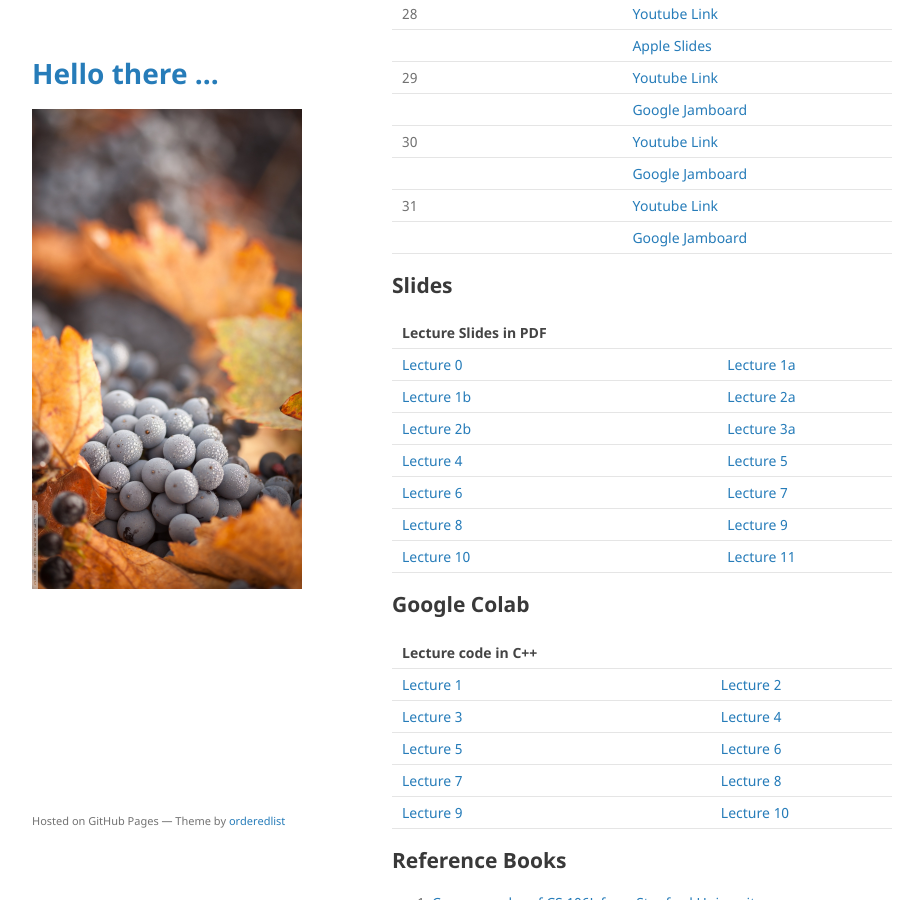
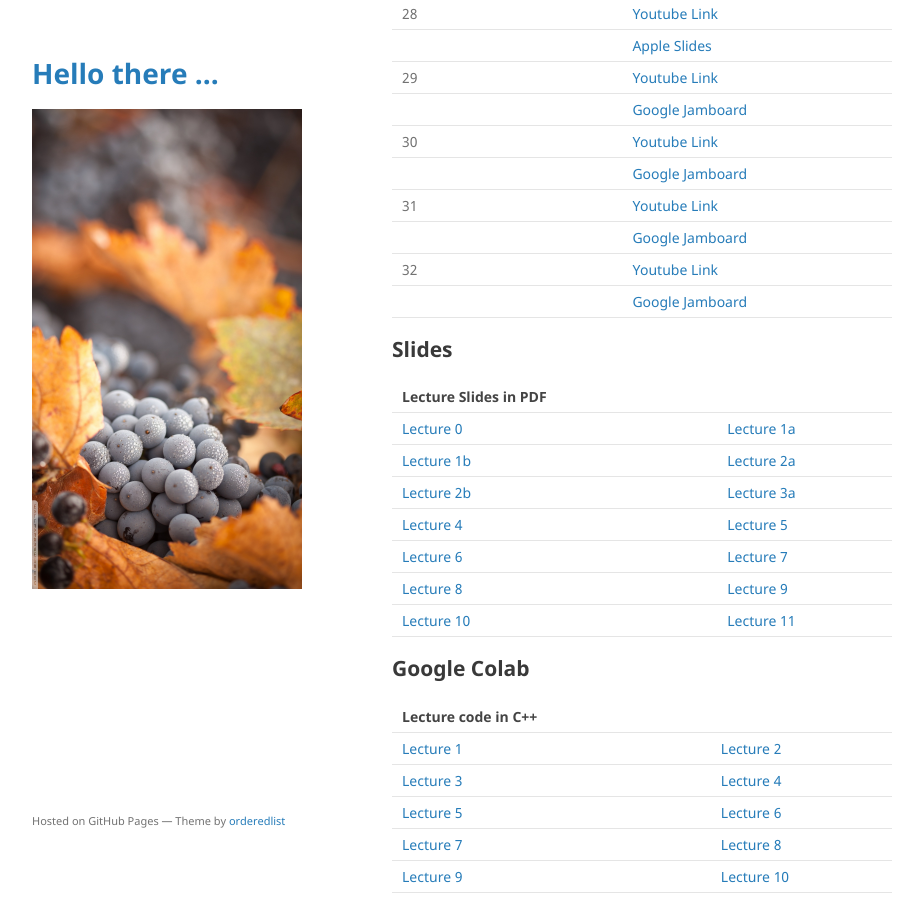
Before and after one commit to mohammadmotiurrahman/mohammadmotiurrahman.github.io, a Jekyll site: the page built from cse203_4/index.md, in a window 1280 px wide and 900 px high, scrolled down 4365 px. Shown: the whole window, without its empty margins (178-1101 px from the left). Built offline with Jekyll 4.4.1, drawn with Linux system fonts in a browser that asks for light colours; our own code applies the rules of GitHub Pages for plain Markdown files.

Commit message:
Update index.md

```diff
--- a/cse203_4/index.md
+++ b/cse203_4/index.md
@@ -145,6 +145,10 @@ environment will force me to not evaluate your exam copies.
 |         |              | [Google Jamboard](https://jamboard.google.com/d/1NBQnAPDS2U1aZgep_kR4slz4dPCcGNYHMZ0FI0ZGOjA/edit?usp=sharing) |
 | 31      |              | [Youtube Link](https://youtu.be/KGdWRdXDv_8)                                                                   |
 |         |              | [Google Jamboard](https://jamboard.google.com/d/1lHZIGN76LrB3MB6o7ui5WnCngoKaSk_fLf-9aV6GbMA/edit?usp=sharing) |
+| 32      |              | [Youtube Link](https://youtu.be/_cr_yTdCY94)                                                                   |
+|         |              | [Google Jamboard](https://jamboard.google.com/d/1lHZIGN76LrB3MB6o7ui5WnCngoKaSk_fLf-9aV6GbMA/edit?usp=sharing) |
+
+
 
 
 
```
